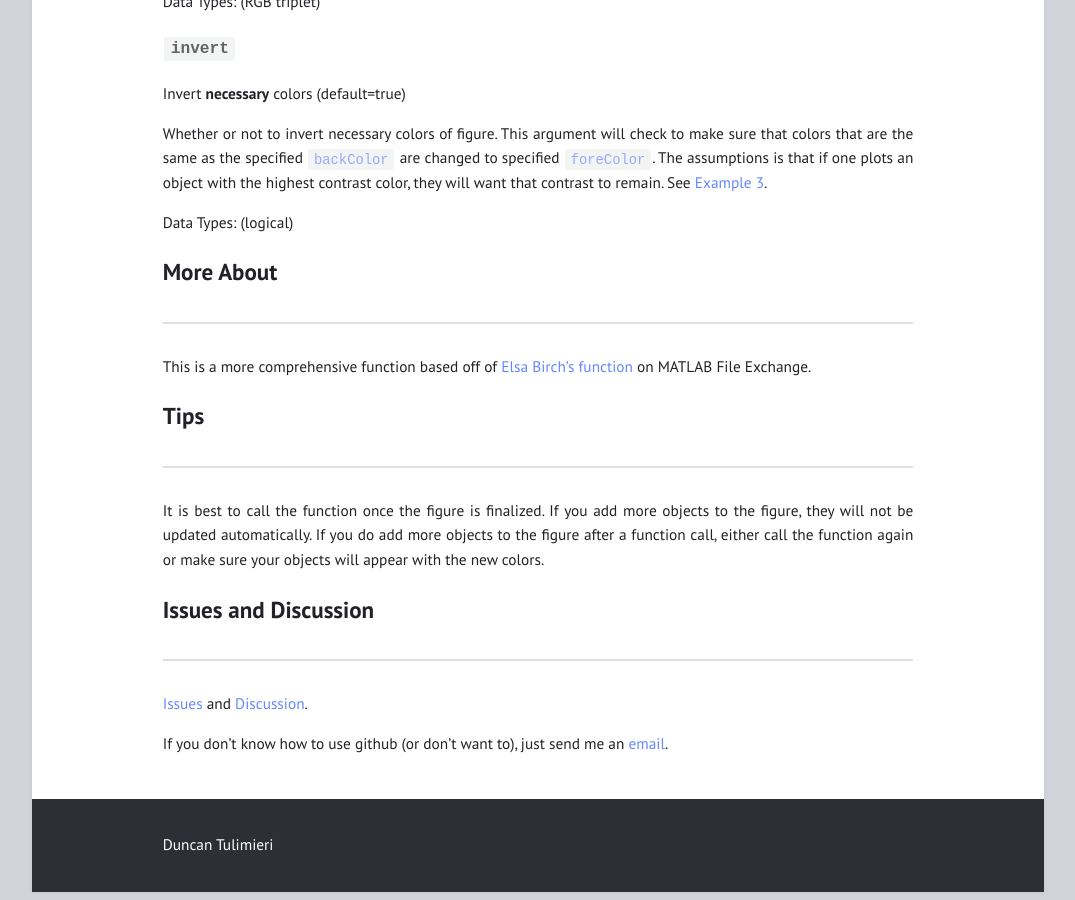
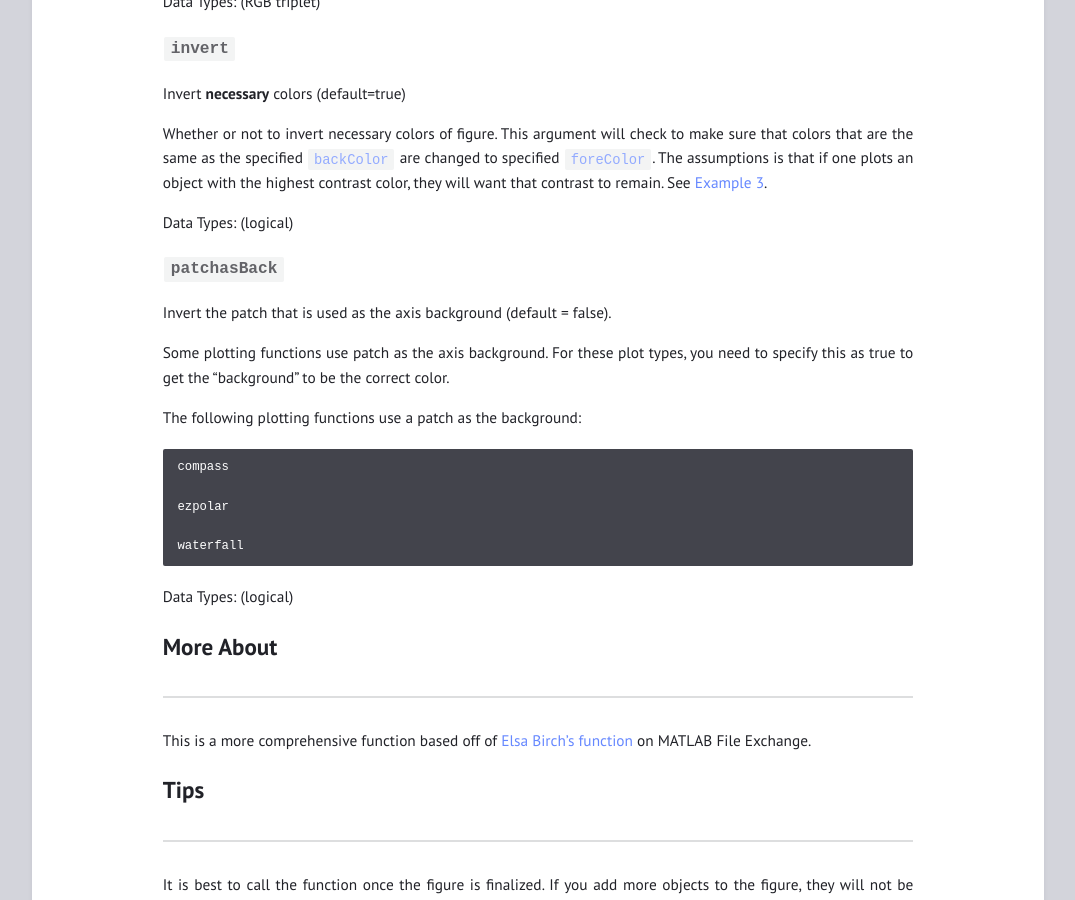
Before and after one commit to tulimid1/darkBackground_matlab, a Jekyll site: the page built from m-doc.md, in a window 1280 px wide and 900 px high, scrolled down 5020 px. Shown: the whole window, without its empty margins (102-1177 px from the left). Built offline with Jekyll 4.4.1, drawn with Linux system fonts in a browser that asks for light colours.

Commit message:
Update m-doc.md

```diff
--- a/m-doc.md
+++ b/m-doc.md
@@ -103,6 +103,21 @@ Whether or not to invert necessary colors of figure. This argument will check to
 
 Data Types: (logical)
 
+### `patchasBack`
+Invert the patch that is used as the axis background (default = false).
+
+Some plotting functions use patch as the axis background. For these plot types, you need to specify this as true to get the "background" to be the correct color.
+
+The following plotting functions use a patch as the background:
+
+    compass
+
+    ezpolar
+
+    waterfall
+
+Data Types: (logical)
+
 ## More About
 ---
 
```
